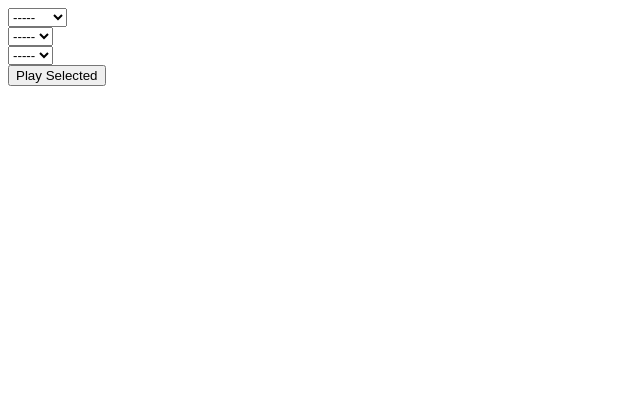
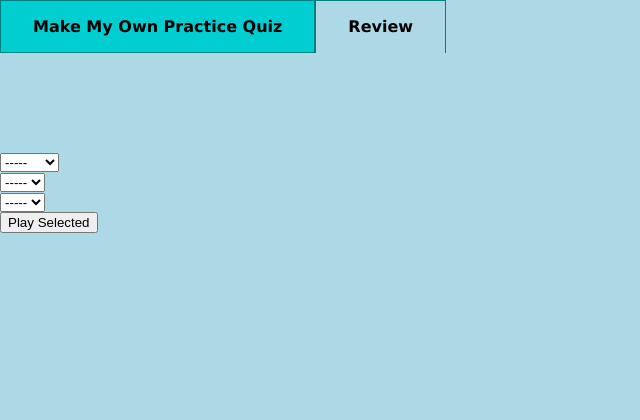
Before and after one commit to ihchen/Capstone, a PHP site: page /review.php in a window 1280 px wide. Shown: the top 420 px of the page, without its empty margins (0-640 px from the left). Run offline with PHP 8.4, Linux system fonts and the light colour scheme.

Commit message:
added header and footer to review.php, updated navbar to link to review.php

```diff
--- a/phpincludes/navbar.php
+++ b/phpincludes/navbar.php
@@ -11,6 +11,6 @@
     <li <?php if ($thisPage == 'Test MusicManip'){echo 'id = "currentpage"';} ?>>
       <a href = "testMusicManip.php" class = "menu-item">Test MusicManip</a></li> -->
     <li <?php if ($thisPage == 'Review'){echo 'id = "currentpage"';} ?>>
-      <a href = "selectSample.php" class = "menu-item">Review</a></li>
+      <a href = "review.php" class = "menu-item">Review</a></li>
   </ul>
 </nav>
--- a/review.php
+++ b/review.php
@@ -1,3 +1,9 @@
+<?php
+	$thisPage = 'Review';
+	require_once("phpincludes/header.php");
+	echo "<title>$thisPage</title>";
+?>
+
 <script src="howler/howler.js"></script>
 <script src="scripts/MusicSnippet.js"></script>
 <script src="scripts/noteToFileNum.js"></script>
@@ -103,3 +109,5 @@
 		alert("Playing a " + quality.value + " " + type.value + " in " + key.value);
 	}
 </script>
+
+<?php require_once("phpincludes/footer.php"); ?>
```
